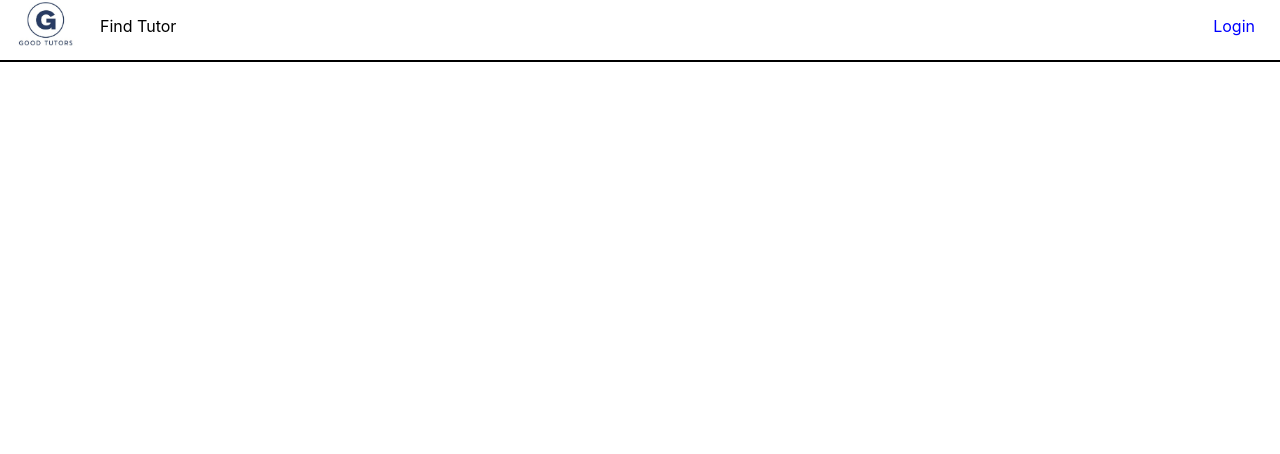
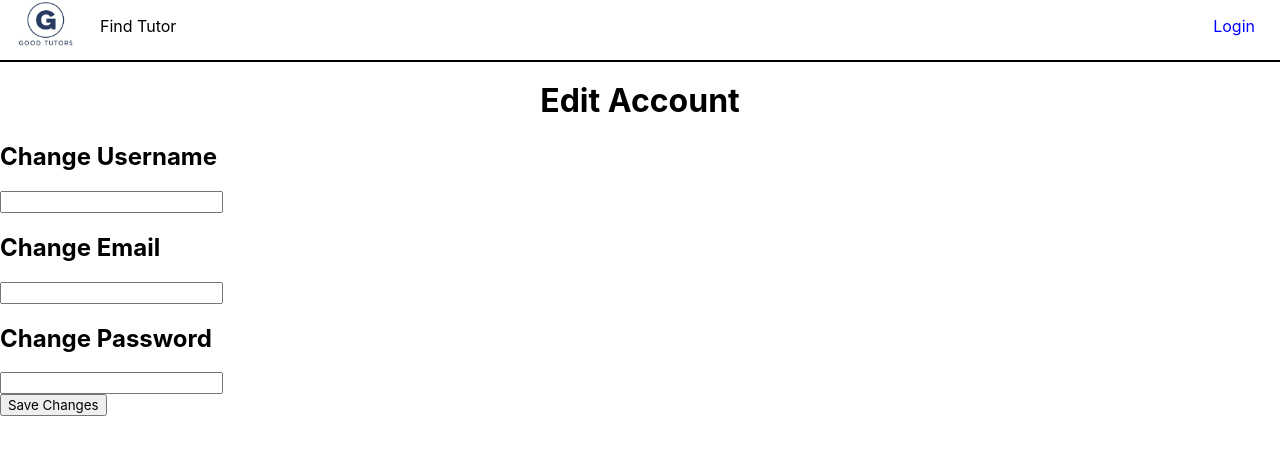
Before and after one commit to DilonSok/Good-Tutor-App-Frontend, a React (Create React App) app: page /settings in a window 1280 px wide. Before the commit this address had no page. Shown: the top 454 px of the page. Built offline with nearby package versions, Linux system fonts and the light colour scheme.

Commit message:
Attempt of EditAccount page

```diff
--- a/src/App.js
+++ b/src/App.js
@@ -10,6 +10,7 @@ import ConversationPage from './components/ConversationPage.js';
 import ProfilePage from './components/ProfilePage.js';
 import HomePage from './components/HomePage.js';
 import SearchPage from './components/SearchPage.js';
+import EditAccount from './components/EditAccount.js';
 //Eric Medina
 //Routing for main application (more will be added as more components are created)
 
@@ -28,6 +29,7 @@ function App() {
             <Route path="/messages" Component={ConversationPage} />
             <Route path="/profile" Component={ProfilePage} />
             <Route path="/search" Component={SearchPage} />
+            <Route path="/settings" Component={EditAccount} />
           </Routes>
         </div>
     </Router>
--- /dev/null
+++ b/src/components/EditAccount.js
@@ -0,0 +1,75 @@
+import React, { useState, useEffect } from 'react';
+import Axios from 'axios';
+import updateUser from './updateUser'; // Import the updateUser function
+import '../css/EditAccount.css';
+
+function EditAccount({ userId }) {
+    const [userData, setUserData] = useState({
+        username: '',
+        email: '',
+        password: '',
+        // ...other fields
+    });
+
+    useEffect(() => {
+        // Fetch user data based on userId
+        const fetchUserData = async () => {
+            try {
+                const response = await Axios.get(`http://localhost:3500/users/${userId}`);
+                setUserData(response.data); // Set user data in state
+            } catch (error) {
+                console.error('Error fetching user data:', error);
+            }
+        };
+
+        if (userId) {
+            fetchUserData();
+        }
+    }, [userId]);
+
+    const handleInputChange = (e) => {
+        const { name, value } = e.target;
+        setUserData({
+            ...userData,
+            [name]: value,
+        });
+    };
+
+    const handleSubmit = async (e) => {
+        e.preventDefault();
+        try {
+            await updateUser(userId, userData); // Update user data
+            // Optionally, perform other actions after updating
+            console.log('User updated successfully!');
+        } catch (error) {
+            console.error('Error updating user:', error);
+        }
+    };
+
+    return (
+        <div>
+            <div className='edit-header'>
+            <h1>Edit Account</h1>
+            </div>
+            <form onSubmit={handleSubmit}>
+                {/* Input fields for editing user data */}
+                <div>
+                    <h2>Change Username</h2>
+                    <input type="text" name="username" value={userData.username} onChange={handleInputChange} />
+                </div>
+                <div>
+                    <h2>Change Email</h2>
+                <input type="email" name="email" value={userData.email} onChange={handleInputChange} />
+                </div>
+                <div>
+                    <h2>Change Password</h2>
+                <input type="password" name="password" value={userData.password} onChange={handleInputChange} />
+                </div>
+                {/* Other input fields */}
+                <button type="submit">Save Changes</button>
+            </form>
+        </div>
+    );
+}
+
+export default EditAccount;
--- a/src/components/Tutors.js
+++ b/src/components/Tutors.js
@@ -34,8 +34,7 @@ class Tutors extends Component {
         const { rating, availability, course } = this.props.filters;
         let filtered = this.state.listofTutors.filter(tutor => {
             const matchesRating = !rating.length || rating.includes(String(tutor.rating));
-            const matchesAvailability =
-            !availability.length || availability.some(day => tutor.availability && tutor.availability.includes(day));
+            const matchesAvailability = !availability.length || availability.some(day => tutor.availability && tutor.availability.includes(day));
             const matchesCourse = !course || tutor.classes && tutor.classes.includes(course);
 
             return matchesRating && matchesAvailability && matchesCourse;
--- /dev/null
+++ b/src/components/updateUser.js
@@ -0,0 +1,14 @@
+import Axios from 'axios';
+
+const updateUser = async (userId, userData) => {
+    try {
+        const response = await Axios.put(`http://localhost:3500/users/${userId}`, userData);
+        console.log('Updated user:', response.data);
+        return response.data; // Return the updated user data
+    } catch (error) {
+        console.error('Error updating user:', error);
+        throw error; // Throw the error to handle it in the calling code
+    }
+};
+
+export default updateUser;
--- /dev/null
+++ b/src/css/EditAccount.css
@@ -0,0 +1,4 @@
+
+.edit-header{
+    text-align: center;
+}
```
